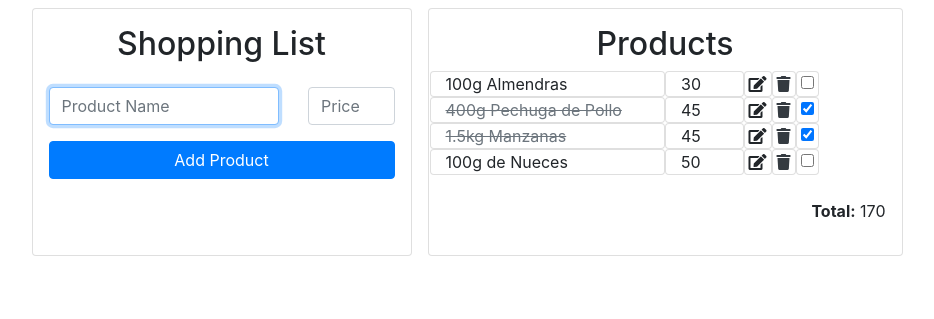
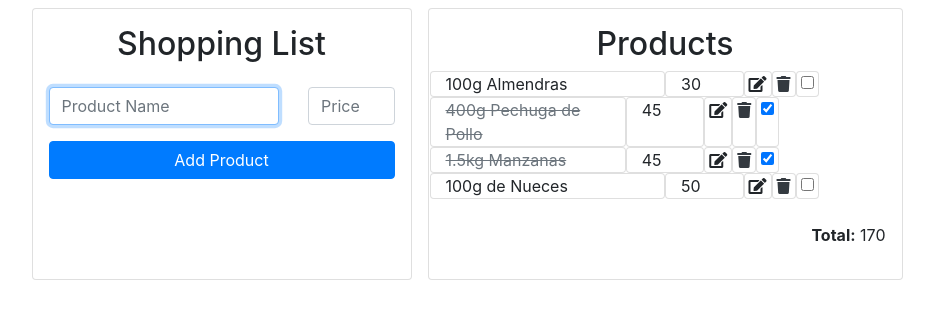
Before and after one commit to grayTurtle01/recipes, a Django app: page /shopping_list in a window 1280 px wide. Shown: the part 56-375 px from the top of the page, without its empty margins (173-1107 px from the left). Run offline with Django 3.2, Linux system fonts and the light colour scheme; data comes from the database, SQL or seed files in the repository; both versions use the stored data as it was after the commit; some libraries are stand-ins or nearby versions.

Commit message:
last commit before sumbit50

```diff
--- a/app/templates/app/shopping_list.html
+++ b/app/templates/app/shopping_list.html
@@ -28,11 +28,11 @@
             <div class="row">
 
               {% if product.checked == False %}
-              <span class="col-lg-6 col-sm-5 card">
+              <span class="col-lg-6 col-sm-5 col-xs-5 card">
                 {{product.name}}
               </span>
               {% else %}
-              <span class="col-6 card text-muted" style="text-decoration: line-through;">
+              <span class="col-6  col-sm-5 col-xs-5 card text-muted" style="text-decoration: line-through;">
                 {{product.name}}
               </span>
               {% endif %}
```
Also changed, not shown: db.sqlite3.
